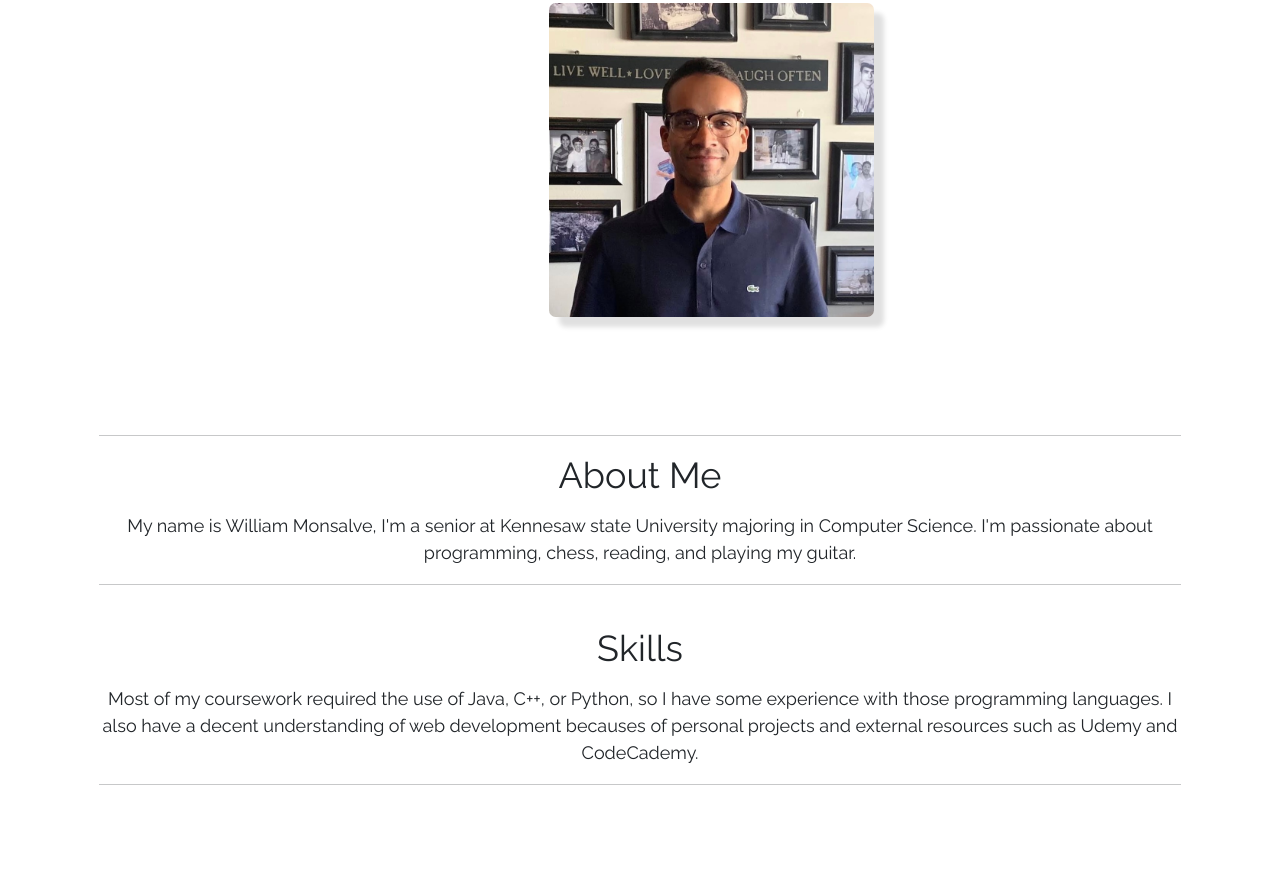
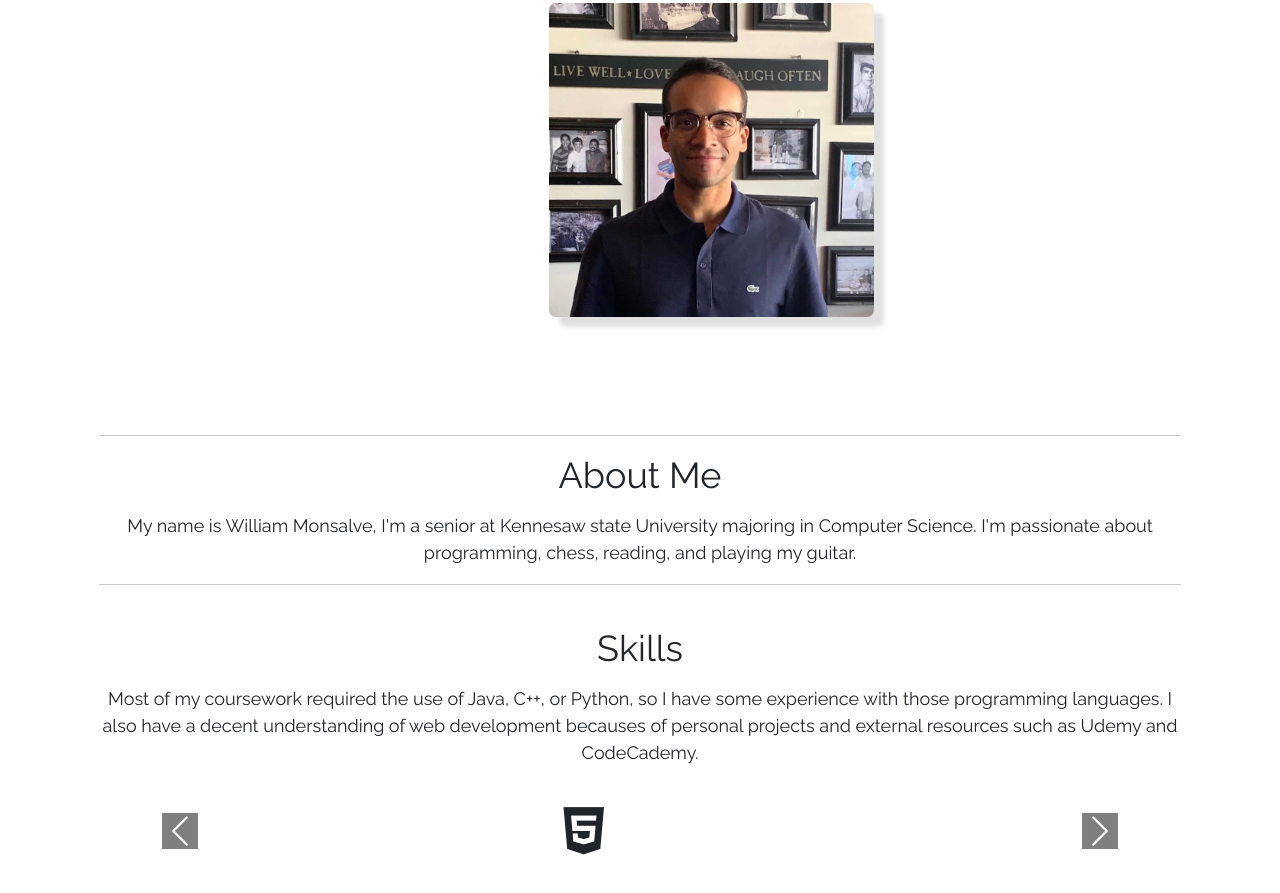
Before and after one commit to wmonsalv/Personal_website_v.10, a plain HTML site: page index.html in a window 1280 px wide. Shown: the part 347-1240 px from the top of the page. Before the commit the page ends 1186 px from the top, so only its background shows below. Drawn offline with nearby package versions, Linux system fonts and the light colour scheme.

Commit message:
added carousel of programming langauges

```diff
--- a/css/stylesheet.css
+++ b/css/stylesheet.css
@@ -64,6 +64,16 @@ p{
   text-align: center;
 }
 
-#animation_words{
-  font-size: 60%;
+.carousel{
+  text-align: center;
+  padding: 20px;
 }
+
+
+.carousel-control-next-icon{
+  background-color:black;
+}
+
+.carousel-control-prev-icon{
+  background-color:black;
+}
--- a/index.html
+++ b/index.html
@@ -84,15 +84,37 @@
               <div class="col">
                 <h2 id="Skills"><strong>Skills</strong></h2>
                 <p>Most of my coursework required the use of Java, C++, or Python, so I have some experience with those programming languages. I also have a decent understanding of web development becauses of personal projects and external resources such as Udemy and CodeCademy.</p>
+                <div id="carouselExampleControls" class="carousel slide" data-bs-ride="carousel">
+                  <div class="carousel-inner">
+                    <div class="carousel-item active">
+                      <i class="fa-brands fa-html5 fa-3x"></i>
+                    </div>
+                    <div class="carousel-item">
+                      <i class="fa-brands fa-css3 fa-3x"></i>
+                    </div>
+                    <div class="carousel-item">
+                      <i class="fa-brands fa-js fa-3x"></i>
+                    </div>
+                    <div class="carousel-item">
+                      <i class="fa-brands fa-java fa-3x"></i>
+                    </div>
+                    <div class="carousel-item">
+                      <i class="fa-brands fa-python fa-3x"></i>
+                    </div>
+                  </div>
+                  <button class="carousel-control-prev" type="button" data-bs-target="#carouselExampleControls" data-bs-slide="prev">
+                    <span class="carousel-control-prev-icon" aria-hidden="true"></span>
+                    <span class="visually-hidden">Previous</span>
+                  </button>
+                  <button class="carousel-control-next" type="button" data-bs-target="#carouselExampleControls" data-bs-slide="next">
+                    <span class="carousel-control-next-icon" aria-hidden="true"></span>
+                    <span class="visually-hidden">Next</span>
+                  </button>
+                </div>
                 <hr>
               </div>
             </div>
           </div>
 
-
-        </section>
-
-
-
   </body>
 </html>
```
